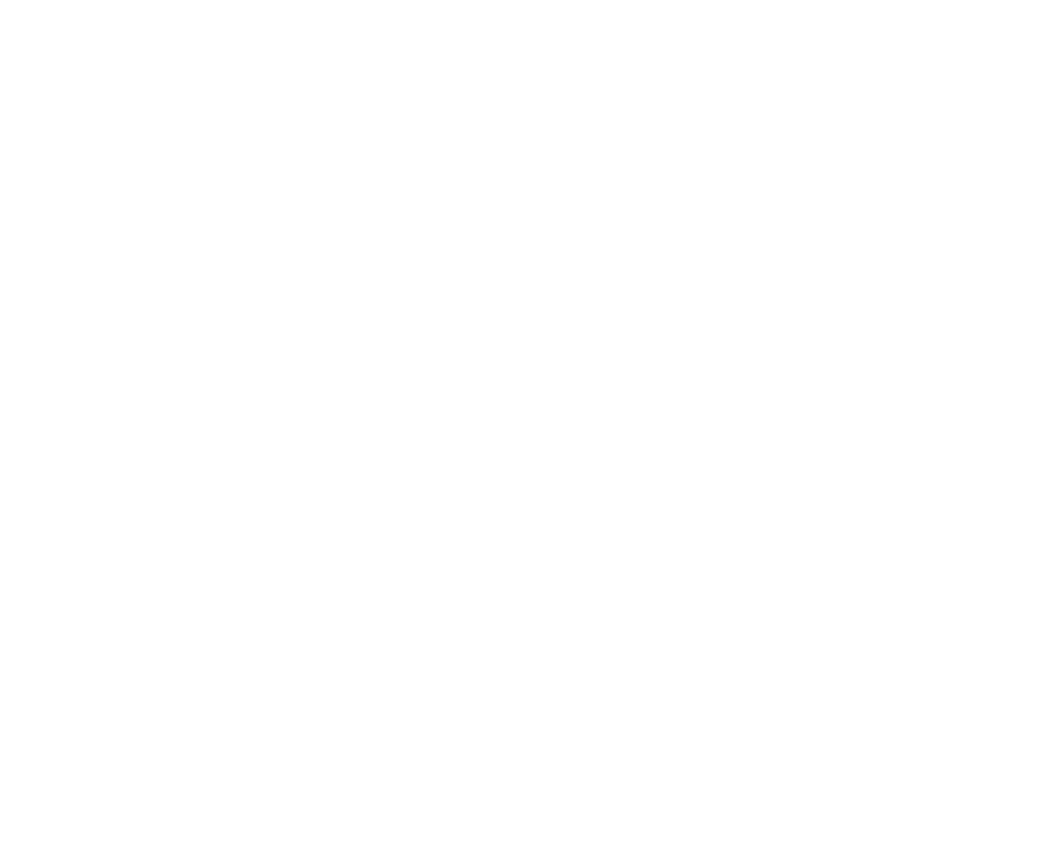
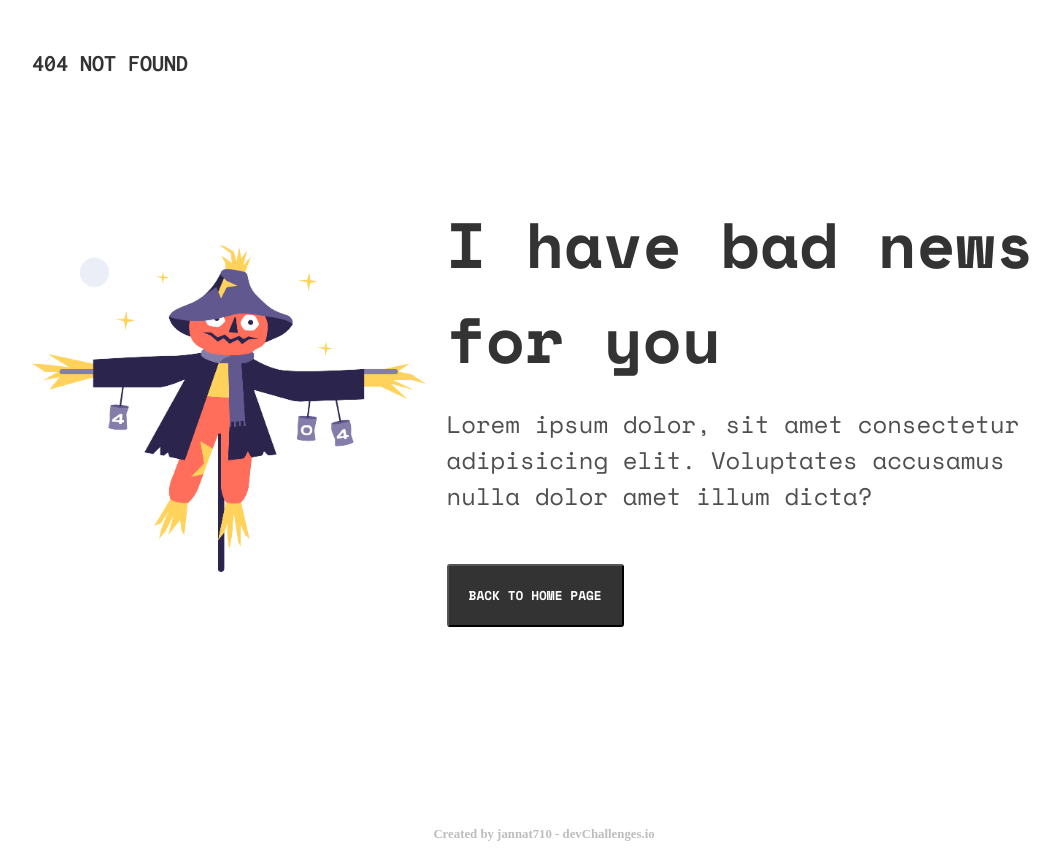
Before and after one commit to jannat710/404-not-found, a plain HTML site: page index.html in a window 1280 px wide. Shown: the whole page, without its empty margins (96-1156 px from the left). Before the commit the page ends 800 px from the top, so only its background shows below. Drawn offline with nearby package versions, Linux system fonts and the light colour scheme.

Commit message:
added all

```diff
--- a/index.html
+++ b/index.html
@@ -1,12 +1,33 @@
 <!DOCTYPE html>
 <html lang="en">
+
 <head>
     <meta charset="UTF-8">
     <meta name="viewport" content="width=device-width, initial-scale=1.0">
-    <title>$04 Not Founf Challenges</title>
+    <title>404 Not Founf Challenges</title>
     <link rel="stylesheet" href="style.css">
 </head>
+
 <body>
+    <header>
+        <nav>
+            <p>404 NOT FOUND</p>
+        </nav>
+    </header>
+    <main>
+        <div class="image-container">
+            <img class="banner-image" src="Scarecrow.png" alt="">
+        </div>
+        <div class="content">
+            <h1 class="banner-title">I have bad news for you</h1>
+            <p class="banner-details">Lorem ipsum dolor, sit amet consectetur adipisicing elit. Voluptates accusamus
+                nulla dolor amet illum dicta?</p>
+            <button class="btn">BACK TO HOME PAGE</button>
+        </div>
+    </main>
+    <footer>
+        <p><span class="footer-text">Created by jannat710 - devChallenges.io</span></p>
+    </footer>
+</body>
 
-</body>
 </html>
--- a/style.css
+++ b/style.css
@@ -0,0 +1,71 @@
+@import url('https://fonts.googleapis.com/css2?family=Inconsolata:wght@700&family=Space+Mono:wght@400;700&display=swap');
+
+* {
+    margin: 0;
+    padding: 0;
+}
+
+body {
+    font-family: 'Inconsolata', monospace;
+    font-family: 'Space Mono', monospace;
+}
+
+nav p {
+    width: 80%;
+    margin: 0 auto;
+    margin-top: 50px;
+    margin-bottom: 120px;
+    color: #333;
+    font-family: Inconsolata;
+    font-size: 1.5rem;
+    font-weight: 700;
+}
+
+main {
+    display: flex;
+    justify-content: space-between;
+    align-items: center;
+    width: 80%;
+    margin: 0 auto;
+}
+
+.image-container img {
+    width: 95%;
+    margin: 0 auto;
+}
+
+.banner-title {
+    color: var(--gray-1, #333);
+    font-family: Space Mono;
+    font-size: 4rem;
+    font-weight: 700;
+}
+
+.banner-details {
+    color: var(--gray-2, #4F4F4F);
+    font-family: Space Mono;
+    font-size: 1.5rem;
+    font-weight: 400;
+    margin-top: 20px;
+}
+
+.btn {
+    background: var(--gray-1, #333);
+    padding: 20px;
+    color: #FFF;
+    font-family: Space Mono;
+    font-size: 0.8rem;
+    font-weight: 700;
+    border-radius: 3px;
+    margin-top: 50px;
+}
+
+footer p {
+    text-align: center;
+    margin-top: 200px;
+    margin-bottom: 20px;
+    color: #BDBDBD;
+    font-family: Montserrat;
+    font-size: 0.8rem;
+    font-weight: 700;
+}
```
Also changed, not shown: Scarecrow.png (added).
